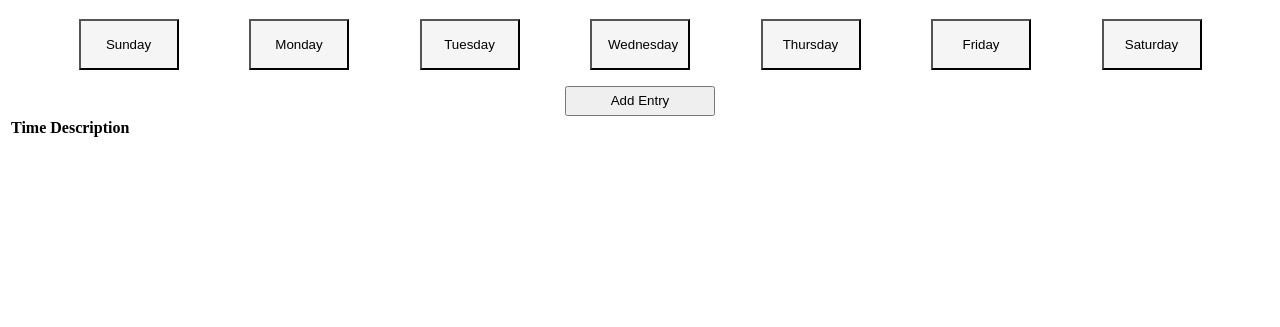
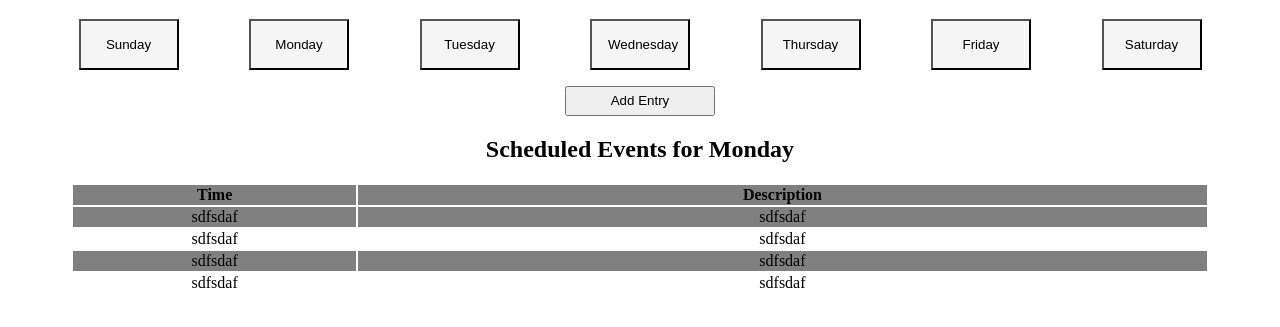
Before and after one commit to Boyul-Kim/week-planner, a plain HTML site: page index.html in a window 1280 px wide. Shown: the part 69-396 px from the top of the page. Drawn offline with Linux system fonts and the light colour scheme; a web font is replaced by a local one.

Commit message:
Added dummy table

```diff
--- a/index.html
+++ b/index.html
@@ -27,6 +27,9 @@
     <div class="column-full">
       <div class="day-entry-view">
 
+        <div class="row">
+          <h2 class="justify-self-center">Scheduled Events for Monday</h2>
+          <div class="row">
             <table>
               <thead>
                 <tr>
@@ -36,10 +39,27 @@
               </thead>
               <tbody>
                 <tr>
-              <td></td>
+                  <td>sdfsdaf</td>
+                  <td>sdfsdaf</td>
+                </tr>
+                <tr>
+                  <td>sdfsdaf</td>
+                  <td>sdfsdaf</td>
+                </tr>
+                <tr>
+                  <td>sdfsdaf</td>
+                  <td>sdfsdaf</td>
+                </tr>
+                <tr>
+                  <td>sdfsdaf</td>
+                  <td>sdfsdaf</td>
                 </tr>
               </tbody>
             </table>
+          </div>
+
+        </div>
+
 
       </div>
     </div>
--- a/styles.css
+++ b/styles.css
@@ -1,8 +1,25 @@
+h2 {
+  width: 100%;
+}
+
+table {
+  width: 90%;
+  margin: auto;
+}
+
+th:first-child {
+  width: 25%;
+}
+
 button.day-buttons {
   background-color: whitesmoke;
   padding: 1rem;
   width:100px;
   margin-bottom: 1rem;
+}
+
+tr:nth-child(odd) {
+  background-color: gray;
 }
 .container {
   max-width: 1400px;
@@ -56,6 +73,7 @@ button.day-buttons {
 
 .row {
   display: flex;
+  flex-wrap: wrap;
   width: 100%;
 }
 
@@ -92,6 +110,13 @@ button.day-buttons {
   justify-content: space-evenly;
 }
 
+.justify-flex-start {
+  justify-content: flex-start;
+}
+
+.justify-self-center {
+  justify-self: center;
+}
 .hidden {
   display: none;
 }
```
Lines whose indentation alone changed are shown as unchanged.
